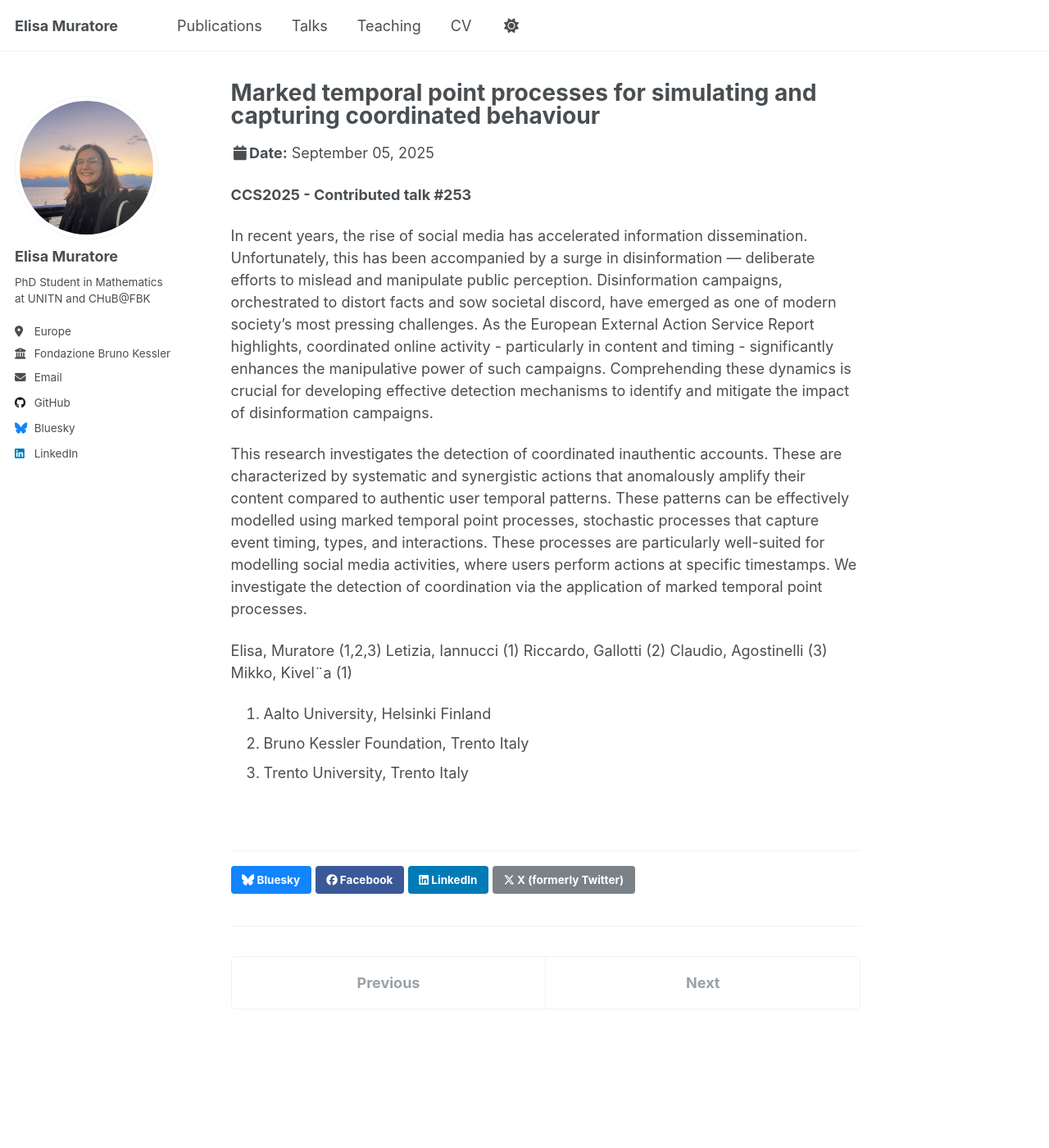
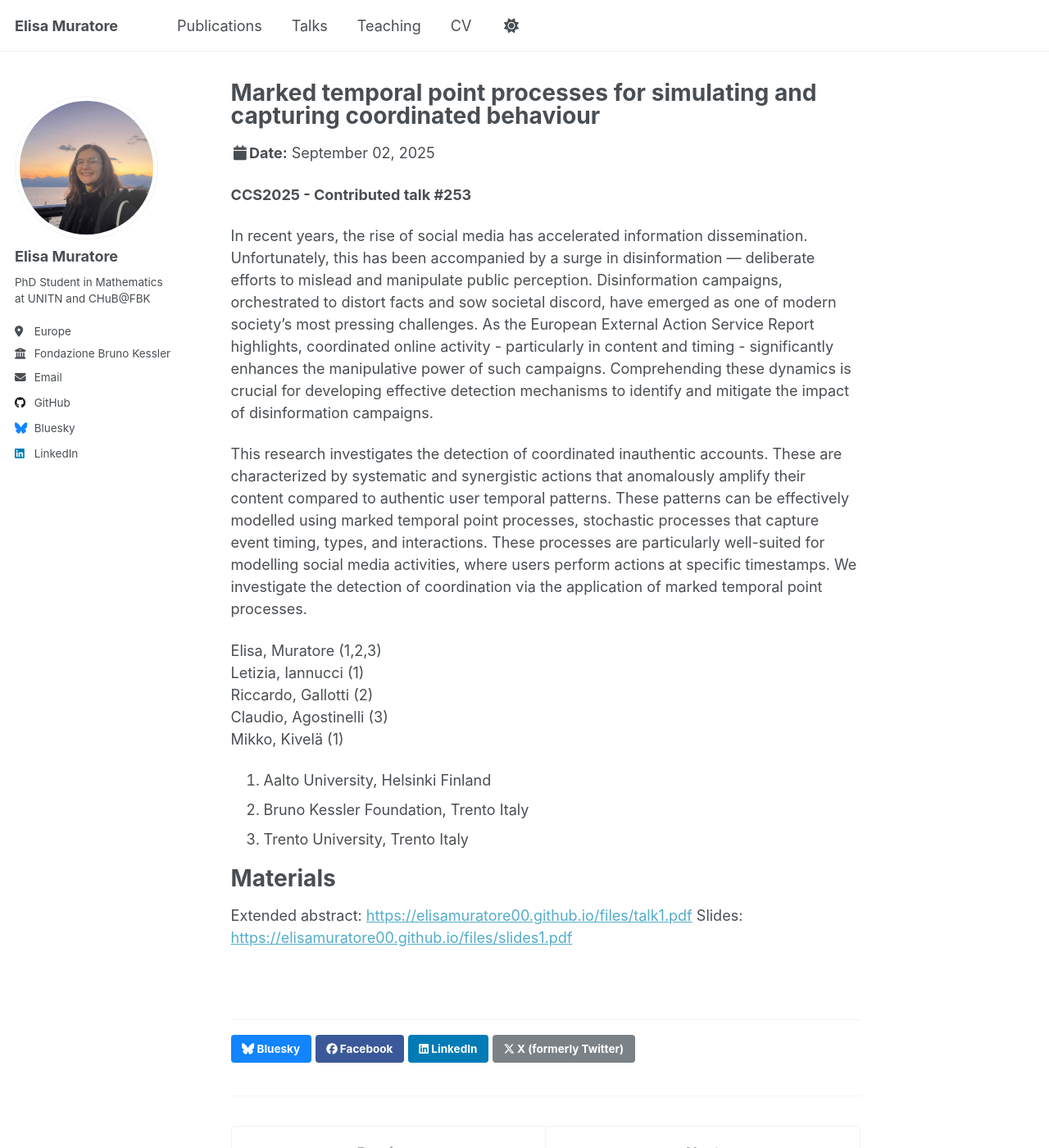
Before and after one commit to ElisaMuratore00/elisamuratore00.github.io, a Jekyll site: the page built from _talks/2012-09-02-talk-1.md, in a window 1280 px wide and 1400 px high. Shown: the whole window at 82% size. Built offline with Jekyll 4.4.1, drawn with Linux system fonts in a browser that asks for light colours; a script that is not in the unit is left out.

Commit message:
UPD: Added PDFs

```diff
--- a/_talks/2012-03-01-talk-1.md
+++ b/_talks/2012-09-02-talk-1.md
@@ -2,9 +2,9 @@
 title: "Marked temporal point processes for simulating and capturing coordinated behaviour"
 collection: talks
 type: "Oral Talk"
-permalink: /talks/2025-09-05-talk-1
+permalink: /talks/2025-09-02-talk-1
 venue: "Conference on Complex Systems CCS 2025"
-date: 2025-09-05
+date: 2025-09-02
 location: "Siena, SI, ITA"
 ---
 
@@ -18,8 +18,14 @@
 Letizia, Iannucci    (1)
 Riccardo, Gallotti   (2)
 Claudio, Agostinelli (3)
-Mikko, Kivel¨a       (1)
+Mikko, Kivelä        (1)
 
 1. Aalto University, Helsinki Finland
 2. Bruno Kessler Foundation, Trento Italy
 3. Trento University, Trento Italy
+
+
+Materials
+======
+Extended abstract: [https://elisamuratore00.github.io/files/talk1.pdf]([https://elisamuratore00.github.io/files/talk1.pdf)
+Slides: [https://elisamuratore00.github.io/files/slides1.pdf]([https://elisamuratore00.github.io/files/slides1.pdf)
```
Also changed, not shown: _pages/404.md (+1 -1 lines), _pages/about.md (+1 -1 lines), _publications/2024-mastersthesis.md (renamed from _publications/2009-10-01-paper-title-number-1.md, +4 -0 lines), _talks/2025-09-01-talk-2.md (+6 -0 lines), _teaching/2024-autumn-teaching-1.md (renamed from _teaching/2014-spring-teaching-1.md, +4 -0 lines), 10 other files.
